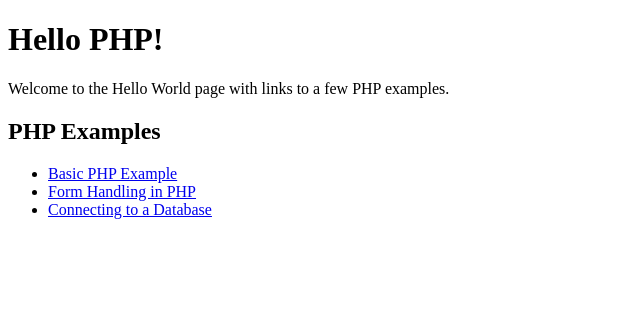
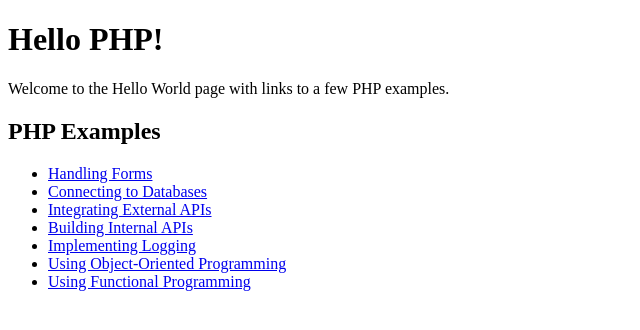
Before and after one commit to kms121999/hello-php, a PHP site: page / in a window 1280 px wide. Shown: the top 330 px of the page, without its empty margins (0-640 px from the left). Run offline with PHP 8.4, Linux system fonts and the light colour scheme.

Commit message:
Outlined project

```diff
--- a/app/html/index.php
+++ b/app/html/index.php
@@ -6,14 +6,18 @@
     <title>Hello World</title>
 </head>
 <body>
-    <h1>Hello PHP!</h1>
+    <?php echo "<h1>Hello PHP!</h1>"; ?>
     <p>Welcome to the Hello World page with links to a few PHP examples.</p>
 
     <h2>PHP Examples</h2>
     <ul>
-        <li><a href="hello.php">Basic PHP Example</a></li>
-        <li><a href="example2.php">Form Handling in PHP</a></li>
-        <li><a href="example3.php">Connecting to a Database</a></li>
+        <li><a href="example.php">Handling Forms</a></li>
+        <li><a href="example.php">Connecting to Databases</a></li>
+        <li><a href="example.php">Integrating External APIs</a></li>
+        <li><a href="example.php">Building Internal APIs</a></li>
+        <li><a href="example.php">Implementing Logging</a></li>
+        <li><a href="example.php">Using Object-Oriented Programming</a></li>
+        <li><a href="example.php">Using Functional Programming</a></li>
     </ul>
 </body>
 </html>
```
Also changed, not shown: app/html/hello.php (deleted, +0 -8 lines).
